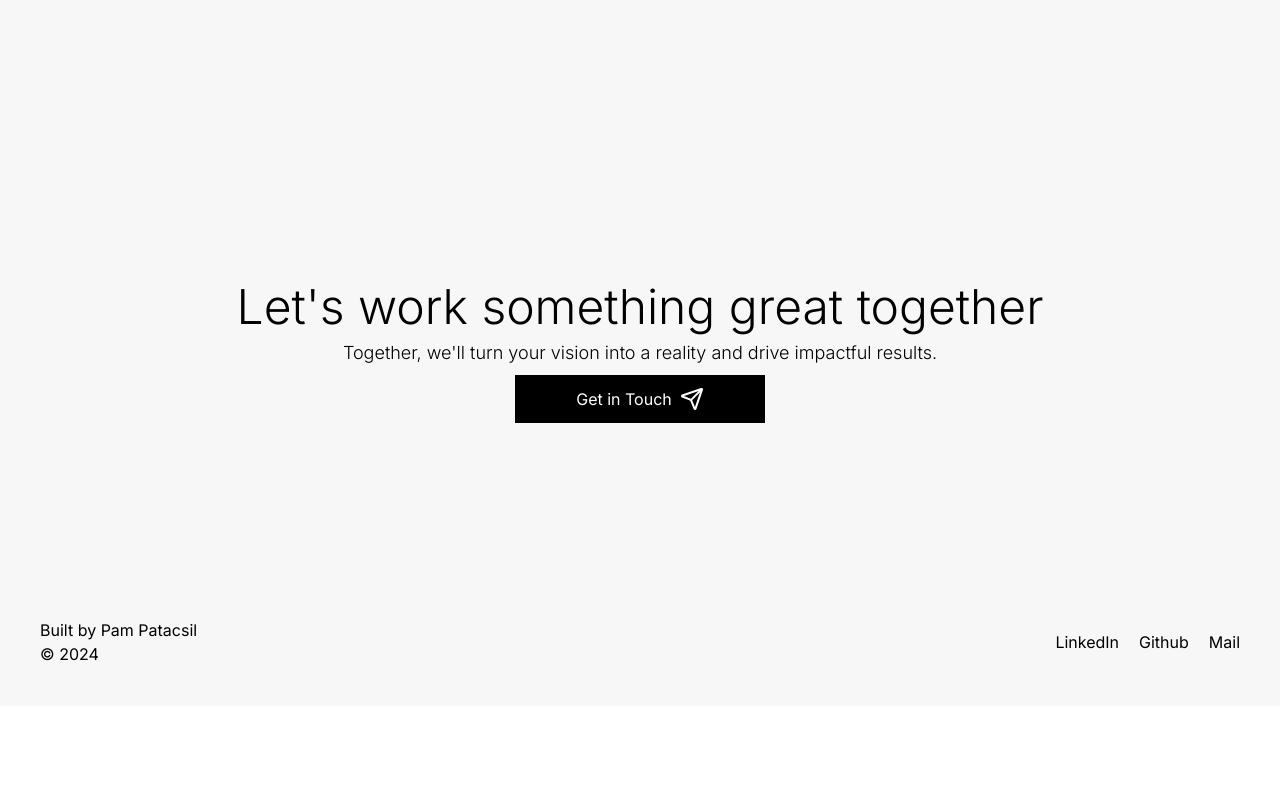
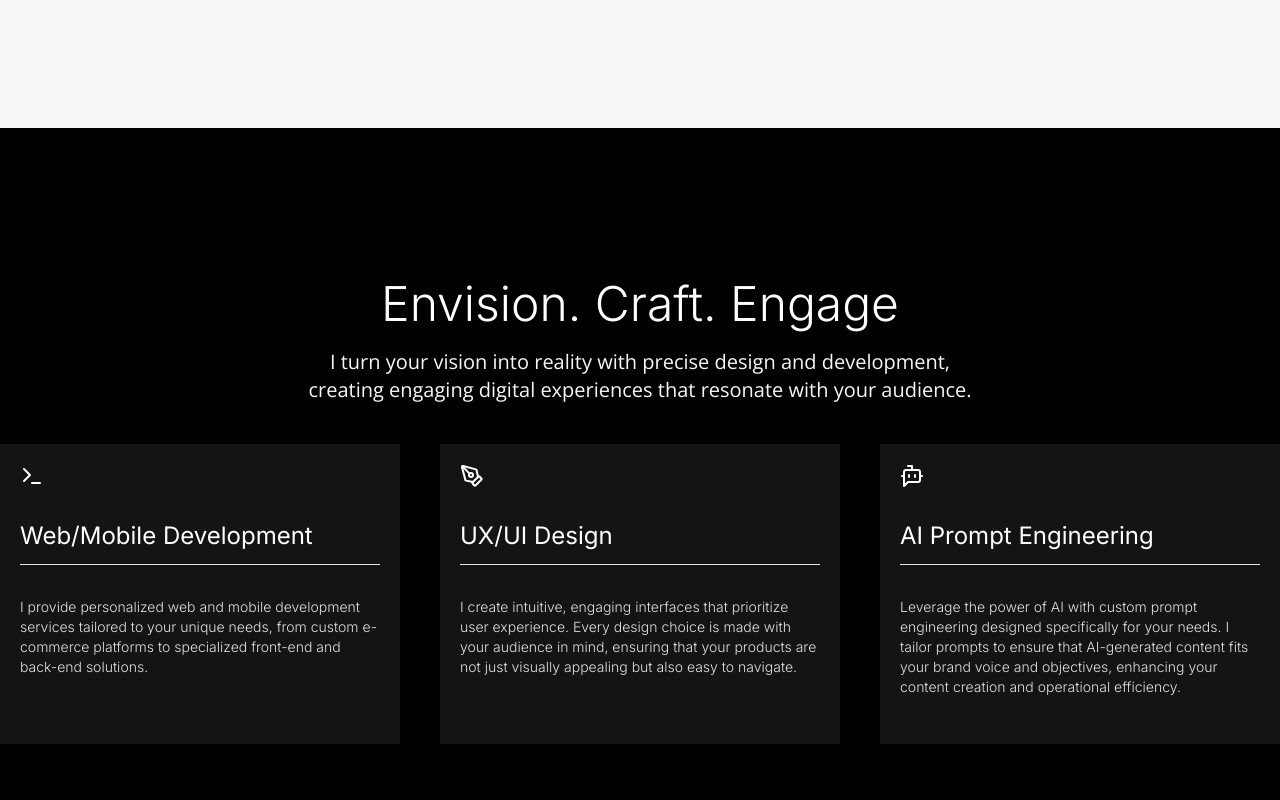
Before and after one commit to patacsilpam/pampatacsil, a Next.js app: page / in a window 1280 px wide. Shown: the part 2980-3780 px from the top of the page. Before the commit the page ends 3686 px from the top, so only its background shows below. Built offline with nearby package versions, Linux system fonts and the light colour scheme.

Commit message:
services

```diff
--- a/app/page.tsx
+++ b/app/page.tsx
@@ -14,6 +14,7 @@ export default function Home() {
         <Hero />
         <Projects />
         <TechStack />
+        <Services />
         <Contact />
         <Footer />
         {/**<Services /> */}
```
